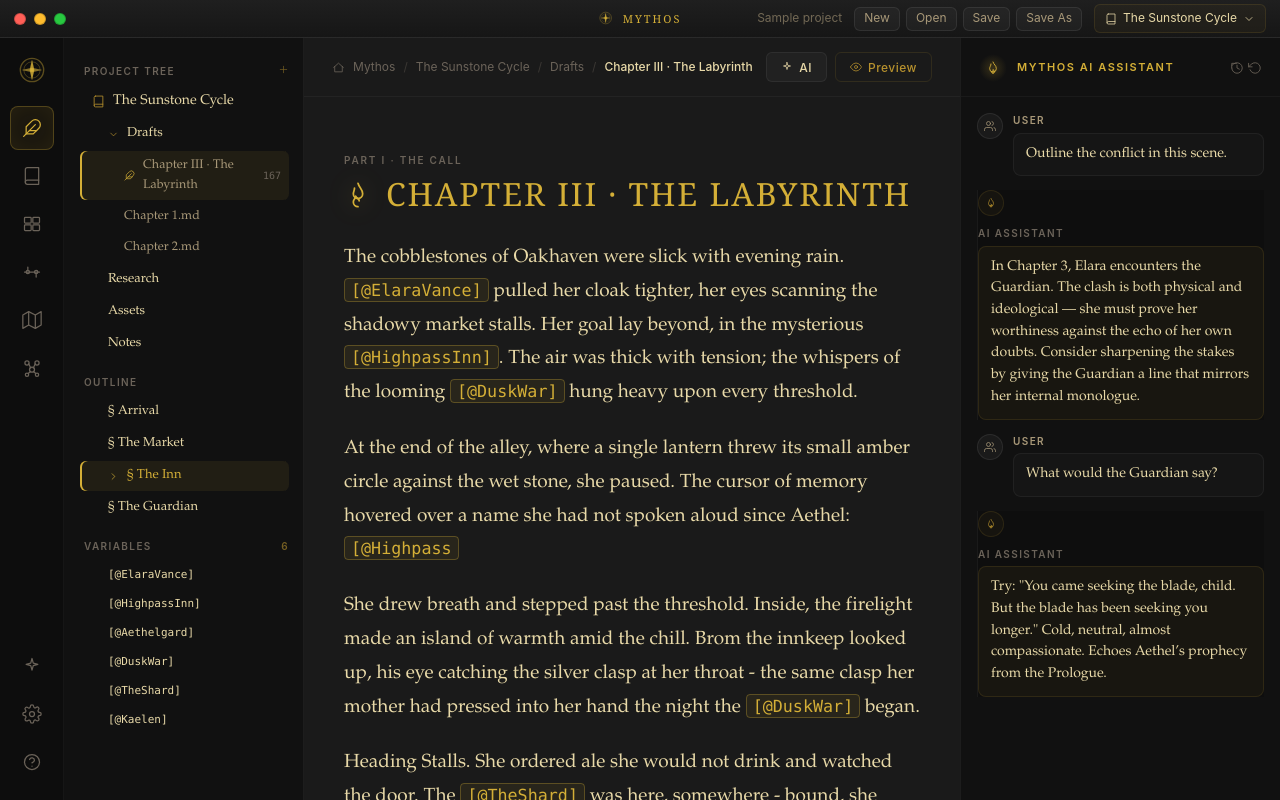
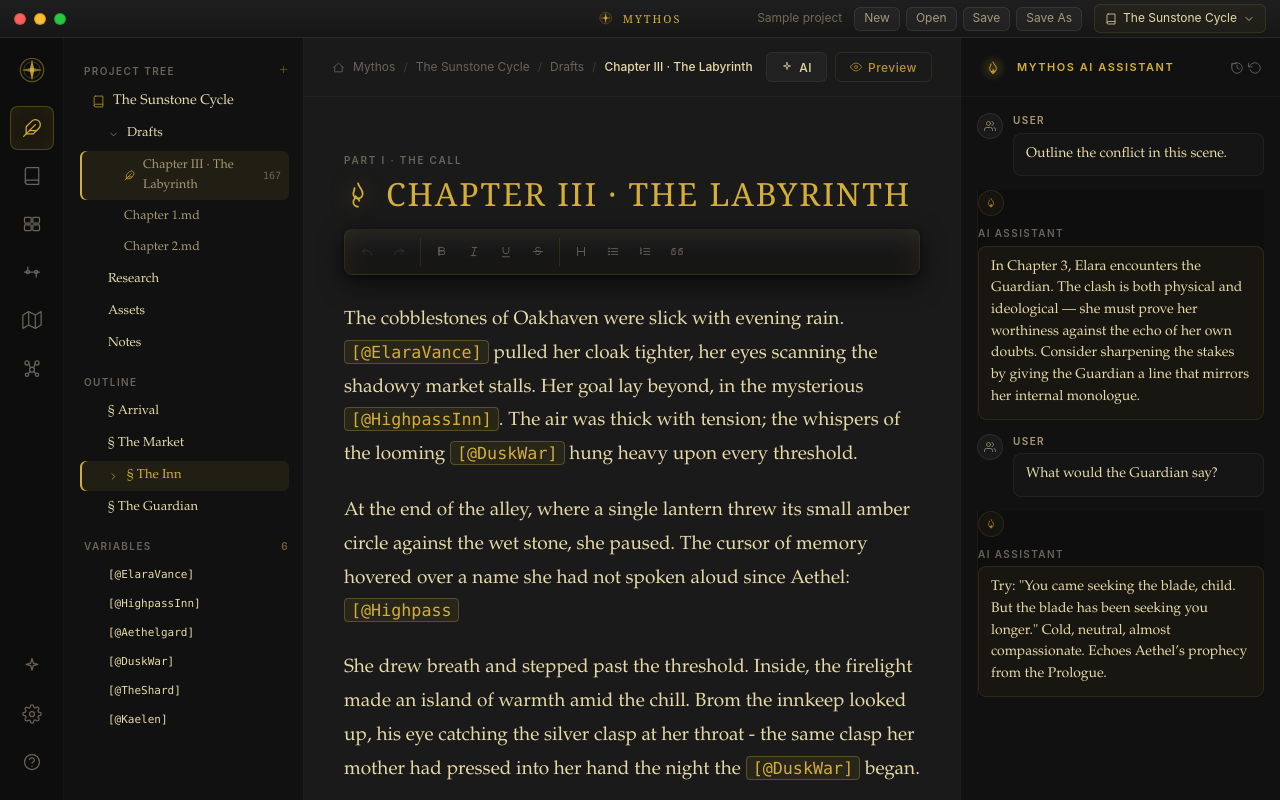
Before and after one commit to holsat/rpgforge, a React (Vite) app in the folder mythos-app/: page / in a window 1280 px wide. Built offline with nearby package versions, Linux system fonts and the light colour scheme.

Commit message:
Add rich text editor controls

```diff
--- a/mythos-app/package.json
+++ b/mythos-app/package.json
@@ -16,6 +16,7 @@
     "@tauri-apps/api": "^2.0.0",
     "@tauri-apps/plugin-dialog": "^2.7.0",
     "@tiptap/core": "^3.22.4",
+    "@tiptap/extension-underline": "^3.22.4",
     "@tiptap/pm": "^3.22.4",
     "@tiptap/react": "^3.22.4",
     "@tiptap/starter-kit": "^3.22.4",
--- a/mythos-app/src/components/MythosEditor.jsx
+++ b/mythos-app/src/components/MythosEditor.jsx
@@ -1,9 +1,11 @@
 import React from 'react';
 import { EditorContent, useEditor } from '@tiptap/react';
 import StarterKit from '@tiptap/starter-kit';
+import Underline from '@tiptap/extension-underline';
 import { Extension } from '@tiptap/core';
 import { Plugin } from '@tiptap/pm/state';
 import { Decoration, DecorationSet } from '@tiptap/pm/view';
+import { Icon } from './icons.jsx';
 
 const TOKEN_PATTERN = /\[@[A-Za-z0-9_]+\]?/g;
 
@@ -19,6 +21,10 @@ function bodyToHtml(body = '') {
   return paragraphs
     .map(paragraph => `<p>${escapeHtml(paragraph).replace(/\n/g, '<br>')}</p>`)
     .join('');
+}
+
+function initialDocumentHtml(document) {
+  return document?.contentHtml || bodyToHtml(document?.body || '');
 }
 
 function tokenKind(token, variables) {
@@ -66,14 +72,13 @@ export function MythosEditor({ document, variables, onDocumentChange }) {
   const editor = useEditor({
     extensions: [
       StarterKit.configure({
-        heading: false,
-        blockquote: false,
+        heading: { levels: [1, 2, 3] },
         codeBlock: false,
-        horizontalRule: false,
       }),
+      Underline,
       createVariableTokenExtension(variables),
     ],
-    content: bodyToHtml(document?.body || ''),
+    content: initialDocumentHtml(document),
     editorProps: {
       attributes: {
         class: 'manuscript-body tiptap-manuscript',
@@ -83,6 +88,7 @@ export function MythosEditor({ document, variables, onDocumentChange }) {
     onUpdate: ({ editor }) => {
       onDocumentChange?.({
         body: editor.getText({ blockSeparator: '\n\n' }),
+        contentHtml: editor.getHTML(),
         wordCount: editor.storage.characterCount?.words?.() || wordCount(editor.getText()),
       });
     },
@@ -92,7 +98,7 @@ export function MythosEditor({ document, variables, onDocumentChange }) {
     if (!editor || !document) return;
     if (lastDocumentId.current !== document.id) {
       lastDocumentId.current = document.id;
-      editor.commands.setContent(bodyToHtml(document.body || ''), false);
+      editor.commands.setContent(initialDocumentHtml(document), false);
     }
   }, [document, editor]);
 
@@ -100,13 +106,112 @@ export function MythosEditor({ document, variables, onDocumentChange }) {
     if (!editor || !document) return;
     const currentBody = editor.getText({ blockSeparator: '\n\n' });
     if (currentBody !== (document.body || '')) {
-      editor.commands.setContent(bodyToHtml(document.body || ''), false);
+      editor.commands.setContent(initialDocumentHtml(document), false);
     }
-  }, [document?.body, editor]);
+  }, [document?.body, document?.contentHtml, editor]);
 
-  return <EditorContent editor={editor}/>;
+  return (
+    <>
+      <RichTextToolbar editor={editor}/>
+      <BubbleToolbar editor={editor}/>
+      <EditorContent editor={editor}/>
+    </>
+  );
 }
 
 function wordCount(text = '') {
   return text.trim() ? text.trim().split(/\s+/).length : 0;
 }
+
+function ToolbarButton({ editor, icon, label, active, disabled, onClick }) {
+  return (
+    <button
+      type="button"
+      className={'rt-button' + (active ? ' active' : '')}
+      disabled={disabled || !editor}
+      title={label}
+      aria-label={label}
+      onMouseDown={event => {
+        event.preventDefault();
+        onClick?.();
+      }}
+    >
+      <Icon name={icon} size={15}/>
+    </button>
+  );
+}
+
+function RichTextToolbar({ editor }) {
+  const [stateTick, setStateTick] = React.useState(0);
+
+  React.useEffect(() => {
+    if (!editor) return undefined;
+    const update = () => setStateTick(tick => tick + 1);
+    editor.on('selectionUpdate', update);
+    editor.on('transaction', update);
+    return () => {
+      editor.off('selectionUpdate', update);
+      editor.off('transaction', update);
+    };
+  }, [editor]);
+
+  void stateTick;
+
+  return (
+    <div className="richtext-toolbar" role="toolbar" aria-label="Manuscript formatting">
+      <div className="rt-group">
+        <ToolbarButton editor={editor} icon="undo" label="Undo" disabled={!editor?.can().undo()} onClick={() => editor.chain().focus().undo().run()}/>
+        <ToolbarButton editor={editor} icon="redo" label="Redo" disabled={!editor?.can().redo()} onClick={() => editor.chain().focus().redo().run()}/>
+      </div>
+      <div className="rt-group">
+        <ToolbarButton editor={editor} icon="bold" label="Bold" active={editor?.isActive('bold')} onClick={() => editor.chain().focus().toggleBold().run()}/>
+        <ToolbarButton editor={editor} icon="italic" label="Italic" active={editor?.isActive('italic')} onClick={() => editor.chain().focus().toggleItalic().run()}/>
+        <ToolbarButton editor={editor} icon="underline" label="Underline" active={editor?.isActive('underline')} onClick={() => editor.chain().focus().toggleUnderline().run()}/>
+        <ToolbarButton editor={editor} icon="strike" label="Strikethrough" active={editor?.isActive('strike')} onClick={() => editor.chain().focus().toggleStrike().run()}/>
+      </div>
+      <div className="rt-group">
+        <ToolbarButton editor={editor} icon="heading" label="Heading" active={editor?.isActive('heading', { level: 2 })} onClick={() => editor.chain().focus().toggleHeading({ level: 2 }).run()}/>
+        <ToolbarButton editor={editor} icon="list" label="Bulleted list" active={editor?.isActive('bulletList')} onClick={() => editor.chain().focus().toggleBulletList().run()}/>
+        <ToolbarButton editor={editor} icon="list-ordered" label="Numbered list" active={editor?.isActive('orderedList')} onClick={() => editor.chain().focus().toggleOrderedList().run()}/>
+        <ToolbarButton editor={editor} icon="quote" label="Block quote" active={editor?.isActive('blockquote')} onClick={() => editor.chain().focus().toggleBlockquote().run()}/>
+      </div>
+    </div>
+  );
+}
+
+function BubbleToolbar({ editor }) {
+  const [visible, setVisible] = React.useState(false);
+  const [stateTick, setStateTick] = React.useState(0);
+
+  React.useEffect(() => {
+    if (!editor) return undefined;
+    const update = () => {
+      const { from, to } = editor.state.selection;
+      setVisible(editor.isFocused && from !== to);
+      setStateTick(tick => tick + 1);
+    };
+    editor.on('selectionUpdate', update);
+    editor.on('transaction', update);
+    editor.on('focus', update);
+    editor.on('blur', update);
+    return () => {
+      editor.off('selectionUpdate', update);
+      editor.off('transaction', update);
+      editor.off('focus', update);
+      editor.off('blur', update);
+    };
+  }, [editor]);
+
+  void stateTick;
+
+  if (!editor || !visible) return null;
+
+  return (
+    <div className="richtext-bubble">
+      <ToolbarButton editor={editor} icon="bold" label="Bold" active={editor.isActive('bold')} onClick={() => editor.chain().focus().toggleBold().run()}/>
+      <ToolbarButton editor={editor} icon="italic" label="Italic" active={editor.isActive('italic')} onClick={() => editor.chain().focus().toggleItalic().run()}/>
+      <ToolbarButton editor={editor} icon="underline" label="Underline" active={editor.isActive('underline')} onClick={() => editor.chain().focus().toggleUnderline().run()}/>
+      <ToolbarButton editor={editor} icon="quote" label="Quote" active={editor.isActive('blockquote')} onClick={() => editor.chain().focus().toggleBlockquote().run()}/>
+    </div>
+  );
+}
--- a/mythos-app/src/components/icons.jsx
+++ b/mythos-app/src/components/icons.jsx
@@ -64,6 +64,26 @@ export const Icon = ({ name, size = 18, color = 'currentColor', strokeWidth = 1.
       return <svg {...props}><path d="M12 3l1.5 5.5L19 10l-5.5 1.5L12 17l-1.5-5.5L5 10l5.5-1.5z"/></svg>;
     case 'reset':
       return <svg {...props}><polyline points="1 4 1 10 7 10"/><path d="M3.51 15a9 9 0 1 0 2.13-9.36L1 10"/></svg>;
+    case 'bold':
+      return <svg {...props}><path d="M7 5h6a3 3 0 0 1 0 6H7z"/><path d="M7 11h7a3 3 0 0 1 0 6H7z"/><line x1="7" y1="5" x2="7" y2="19"/></svg>;
+    case 'italic':
+      return <svg {...props}><line x1="14" y1="5" x2="10" y2="19"/><line x1="9" y1="5" x2="17" y2="5"/><line x1="7" y1="19" x2="15" y2="19"/></svg>;
+    case 'underline':
+      return <svg {...props}><path d="M7 5v6a5 5 0 0 0 10 0V5"/><line x1="6" y1="21" x2="18" y2="21"/></svg>;
+    case 'strike':
+      return <svg {...props}><path d="M16 6.5A4 4 0 0 0 12.5 5H11a3 3 0 0 0 0 6h2a3 3 0 0 1 0 6h-1.5A4 4 0 0 1 8 15.5"/><line x1="4" y1="12" x2="20" y2="12"/></svg>;
+    case 'heading':
+      return <svg {...props}><line x1="6" y1="5" x2="6" y2="19"/><line x1="18" y1="5" x2="18" y2="19"/><line x1="6" y1="12" x2="18" y2="12"/></svg>;
+    case 'list':
+      return <svg {...props}><line x1="9" y1="7" x2="20" y2="7"/><line x1="9" y1="12" x2="20" y2="12"/><line x1="9" y1="17" x2="20" y2="17"/><circle cx="5" cy="7" r="1"/><circle cx="5" cy="12" r="1"/><circle cx="5" cy="17" r="1"/></svg>;
+    case 'list-ordered':
+      return <svg {...props}><line x1="10" y1="7" x2="20" y2="7"/><line x1="10" y1="12" x2="20" y2="12"/><line x1="10" y1="17" x2="20" y2="17"/><path d="M4 6h1v4"/><path d="M4 10h2"/><path d="M4 13h2l-2 3h2"/></svg>;
+    case 'quote':
+      return <svg {...props}><path d="M9 7H5v4h4v6H3v-6a4 4 0 0 1 4-4h2z"/><path d="M21 7h-4v4h4v6h-6v-6a4 4 0 0 1 4-4h2z"/></svg>;
+    case 'undo':
+      return <svg {...props}><polyline points="9 7 4 12 9 17"/><path d="M20 18a7 7 0 0 0-7-7H4"/></svg>;
+    case 'redo':
+      return <svg {...props}><polyline points="15 7 20 12 15 17"/><path d="M4 18a7 7 0 0 1 7-7h9"/></svg>;
     case 'minus': return <svg {...props}><line x1="5" y1="12" x2="19" y2="12"/></svg>;
     case 'expand': return <svg {...props}><polyline points="15 3 21 3 21 9"/><polyline points="9 21 3 21 3 15"/><line x1="21" y1="3" x2="14" y2="10"/><line x1="3" y1="21" x2="10" y2="14"/></svg>;
     case 'filter': return <svg {...props}><polygon points="22 3 2 3 10 12.46 10 19 14 21 14 12.46 22 3"/></svg>;
--- a/mythos-app/src/styles/screens.css
+++ b/mythos-app/src/styles/screens.css
@@ -183,15 +183,45 @@
 .tiptap-manuscript {
   min-height: 480px;
 }
-.tiptap-manuscript .ProseMirror {
+.tiptap-manuscript h1,
+.tiptap-manuscript h2,
+.tiptap-manuscript h3 {
+  font-family: var(--font-display);
+  font-weight: 500;
+  color: var(--mythos-gold);
+  line-height: 1.25;
+  margin: 30px 0 14px;
+}
+.tiptap-manuscript h1 { font-size: 1.65em; }
+.tiptap-manuscript h2 { font-size: 1.36em; }
+.tiptap-manuscript h3 { font-size: 1.12em; color: var(--mythos-gold-deep); }
+.tiptap-manuscript ul,
+.tiptap-manuscript ol {
+  margin: 0 0 22px 24px;
+  padding: 0;
+}
+.tiptap-manuscript li {
+  margin: 7px 0;
+}
+.tiptap-manuscript blockquote {
+  margin: 26px 0;
+  padding: 4px 0 4px 22px;
+  border-left: 2px solid var(--mythos-gold);
+  color: var(--mythos-parchment-dim);
+  background: linear-gradient(90deg, rgba(212,175,55,0.06), transparent 70%);
+}
+.tiptap-manuscript blockquote p:last-child {
+  margin-bottom: 0;
+}
+.tiptap-manuscript.ProseMirror {
   min-height: 480px;
   outline: none;
   caret-color: var(--mythos-gold);
 }
-.tiptap-manuscript .ProseMirror:focus {
+.tiptap-manuscript.ProseMirror:focus {
   outline: none;
 }
-.tiptap-manuscript .ProseMirror p.is-editor-empty:first-child::before {
+.tiptap-manuscript.ProseMirror p.is-editor-empty:first-child::before {
   content: 'Begin the thread...';
   color: var(--fg-3);
   float: left;
@@ -216,6 +246,79 @@
   border-bottom: 1px solid var(--border-gold-med);
   border-radius: 0;
   padding: 0 1px;
+}
+
+.richtext-toolbar {
+  position: sticky;
+  top: 0;
+  z-index: 30;
+  display: flex;
+  flex-wrap: wrap;
+  align-items: center;
+  gap: 7px;
+  margin: -12px 0 28px;
+  padding: 8px;
+  border: 1px solid var(--border-gold-faint);
+  border-radius: var(--radius-md);
+  background:
+    linear-gradient(180deg, rgba(31,31,31,0.96), rgba(18,18,18,0.94)),
+    rgba(18,18,18,0.92);
+  box-shadow: var(--shadow-md), var(--shadow-inset-gold);
+  backdrop-filter: blur(18px);
+}
+.rt-group {
+  display: flex;
+  align-items: center;
+  gap: 4px;
+  padding-right: 7px;
+  border-right: 1px solid rgba(212,175,55,0.12);
+}
+.rt-group:last-child {
+  border-right: 0;
+  padding-right: 0;
+}
+.rt-button {
+  width: 28px;
+  height: 28px;
+  display: inline-flex;
+  align-items: center;
+  justify-content: center;
+  border-radius: var(--radius-sm);
+  border: 1px solid transparent;
+  background: transparent;
+  color: var(--fg-3);
+  cursor: pointer;
+}
+.rt-button:hover:not(:disabled) {
+  color: var(--mythos-gold);
+  border-color: var(--border-gold-faint);
+  background: rgba(212,175,55,0.06);
+}
+.rt-button.active {
+  color: var(--mythos-gold);
+  border-color: var(--border-gold-med);
+  background: rgba(212,175,55,0.10);
+  box-shadow: var(--shadow-inset-gold);
+}
+.rt-button:disabled {
+  opacity: 0.35;
+  cursor: default;
+}
+.richtext-bubble {
+  position: sticky;
+  top: 52px;
+  z-index: 35;
+  width: max-content;
+  margin: -14px auto 12px;
+  display: flex;
+  align-items: center;
+  gap: 4px;
+  padding: 5px;
+  border-radius: var(--radius-md);
+  border: 1px solid var(--border-gold-med);
+  background: rgba(20,20,20,0.96);
+  box-shadow: var(--shadow-md), 0 0 24px rgba(212,175,55,0.14);
+  backdrop-filter: blur(16px);
 }
 
 /* Caret */
```
Also changed, not shown: mythos-app/src/lib/projectBridge.js, 3 other files (tests, documents, lock files or other folders).
